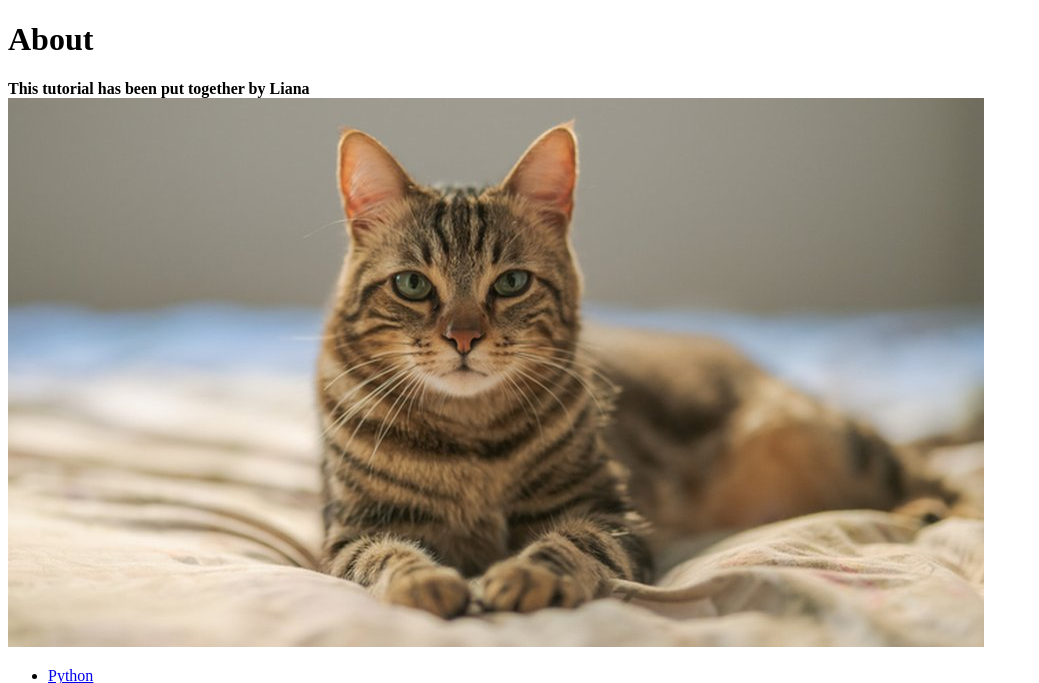
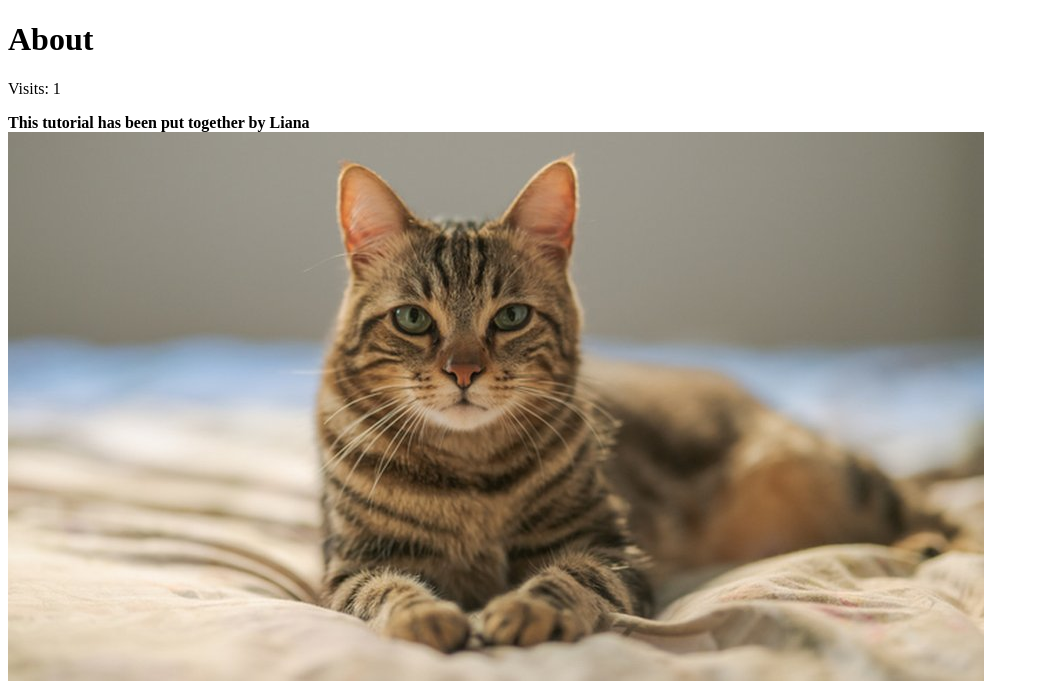
Before and after one commit to Lianahehe/tango_with_django_project, a Django app: page /rango/about/ in a window 1280 px wide. Shown: the top 683 px of the page, without its empty margins (0-1039 px from the left). Run offline with Django 3.2, Linux system fonts and the light colour scheme; data comes from the database, SQL or seed files in the repository; both versions use the stored data as it was after the commit.

Commit message:
chapter 10

```diff
--- a/rango/views.py
+++ b/rango/views.py
@@ -6,29 +6,30 @@ from rango.forms import CategoryForm, UserForm, UserProfileForm, PageForm, Page
 from django.shortcuts import redirect
 from django.urls import reverse
 from django.contrib.auth.decorators import login_required
-
+from datetime import datetime
 
 #created one view called index, each view takes in at least one argument(a HttpRequest object)
 #index() function is responsible for the main page view
 def about(request):
-    return render(request, 'rango/about.html', {})
+    context_dict = {}
+    visitor_cookie_handler(request)
+    context_dict['visits'] = request.session['visits']
+
+    return render(request, 'rango/about.html', context=context_dict)
 
 def index(request):
     category_list = Category.objects.order_by('-likes')[:5]
     page_list = Page.objects.order_by('-views')[:5]
 
     context_dict = {}
-
     context_dict['boldmessage'] = 'Crunchy, creamy, cookie, candy, cupcake!'
     context_dict['categories'] = category_list
     context_dict['pages'] = page_list
 
-     # Returns a rendered response to the client
-     # We make use of the shortcut function to make our lives easier
-     # Note : first param is template we wish to use
-    return render(request, 'rango/index.html', context = context_dict  )
+    visitor_cookie_handler(request)
+    response = render(request, 'rango/index.html', context = context_dict)
+    return response
 
-# added new view (chap 6.3)
 def show_category(request, category_name_slug):
     # create a context dictionary which we can pass to template rendering machine
     context_dict = {}
@@ -167,3 +168,23 @@ def restricted(request):
 def user_logout(request):
     logout(request)
     return redirect(reverse('rango:index'))
+
+
+def get_server_side_cookie(request,cookie, default_val=None):
+    val = request.session.get(cookie)
+    if not val:
+        val = default_val
+    return val
+
+def visitor_cookie_handler(request):
+    visits = int(get_server_side_cookie(request, 'visits', '1'))
+    last_visit_cookie = get_server_side_cookie(request,'last_visit', str(datetime.now()))
+    last_visit_time = datetime.strptime(last_visit_cookie[:-7],'%Y-%m-%d %H:%M:%S')
+
+    if (datetime.now() - last_visit_time).days > 0:
+        visits = visits + 1
+        request.session['last_visit'] = str(datetime.now())
+    else:
+        request.session['last_visit'] = last_visit_cookie
+
+    request.session['visits'] = visits
--- a/tango_with_django_project/settings.py
+++ b/tango_with_django_project/settings.py
@@ -46,6 +46,7 @@ MEDIA_URL = '/media/'
 STATICFILES_DIRS = [STATIC_DIR, ]
 
 LOGIN_URL = 'rango:login'
+SESSION_EXPIRE_AT_BROWSER_CLOSE = True
 
 INSTALLED_APPS = [
     'django.contrib.admin',
@@ -56,6 +57,7 @@ INSTALLED_APPS = [
     'django.contrib.staticfiles',
     'rango',
 ]
+
 
 MIDDLEWARE = [
     'django.middleware.security.SecurityMiddleware',
--- a/templates/rango/about.html
+++ b/templates/rango/about.html
@@ -7,6 +7,7 @@
 
 {% block body_block %}
     <h1> About </h1>
+    <p>Visits: {{ visits }}</p>
     <strong>This tutorial has been put together by Liana</strong><br />
     <img src="{{ MEDIA_URL }}cat.jpg" alt="Picture of a Cat."/><br />
     </div>
```
Also changed, not shown: db.sqlite3.
